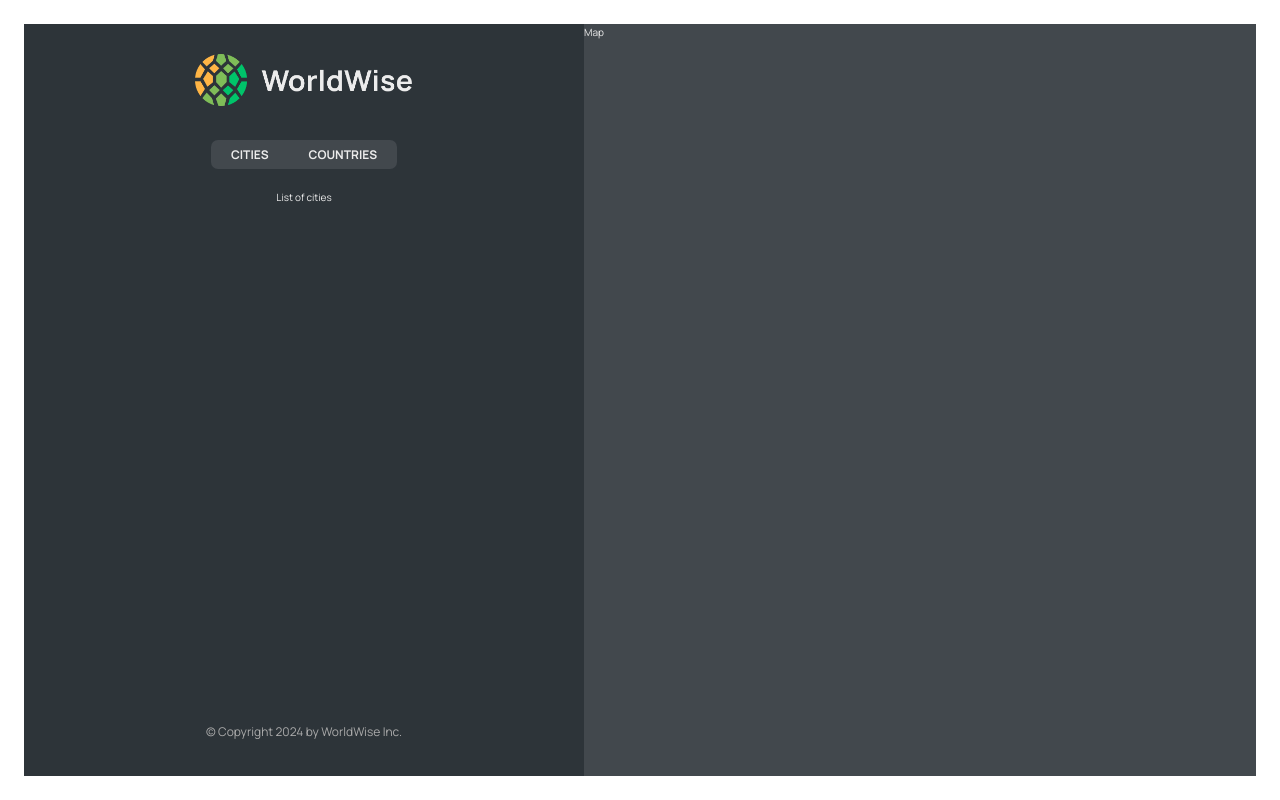
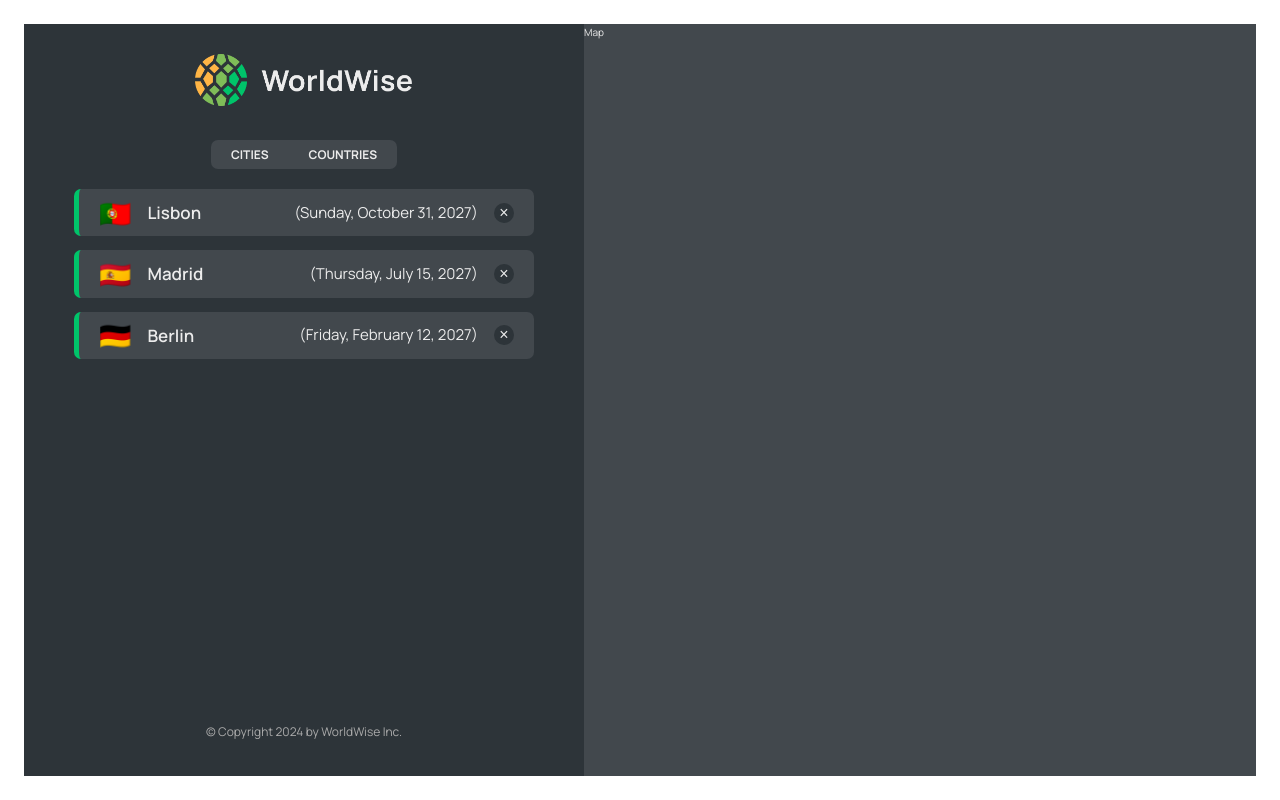
Before and after one commit to RamandeepChamba/worldwise, a React (Vite) app: page /app in a window 1280 px wide. Built offline with nearby package versions, Linux system fonts and the light colour scheme; data requests are answered from the project's data file.

Commit message:
Implemented the cities list

```diff
--- a/package.json
+++ b/package.json
@@ -7,9 +7,11 @@
     "dev": "vite",
     "build": "vite build",
     "lint": "eslint . --ext js,jsx --report-unused-disable-directives --max-warnings 0",
-    "preview": "vite preview"
+    "preview": "vite preview",
+    "server": "json-server --watch data/cities.json --port 8000"
   },
   "dependencies": {
+    "json-server": "^1.0.0-beta.2",
     "react": "^18.2.0",
     "react-dom": "^18.2.0",
     "react-router-dom": "^6.26.1"
--- a/src/App.jsx
+++ b/src/App.jsx
@@ -5,8 +5,31 @@ import Pricing from "./pages/Pricing";
 import PageNotFound from "./pages/PageNotFound";
 import AppLayout from "./pages/AppLayout";
 import Login from "./pages/Login";
+import CityList from "./components/CityList";
+import { useEffect, useState } from "react";
+
+const BASE_URL = "http://localhost:8000";
 
 function App() {
+  const [cities, setCities] = useState([]);
+  const [isLoading, setIsLoading] = useState(false);
+
+  useEffect(function () {
+    async function fetchCities() {
+      try {
+        setIsLoading(true);
+        const res = await fetch(`${BASE_URL}/cities`);
+        const data = await res.json();
+        setCities(data);
+      } catch {
+        alert("Failed to load cities");
+      } finally {
+        setIsLoading(false);
+      }
+    }
+    fetchCities();
+  }, []);
+
   return (
     <BrowserRouter>
       <Routes>
@@ -15,8 +38,14 @@ function App() {
         <Route path="pricing" element={<Pricing />} />
         <Route path="login" element={<Login />} />
         <Route path="app" element={<AppLayout />}>
-          <Route index element={<p>List of cities</p>} />
-          <Route path="cities" element={<p>List of cities</p>} />
+          <Route
+            index
+            element={<CityList cities={cities} isLoading={isLoading} />}
+          />
+          <Route
+            path="cities"
+            element={<CityList cities={cities} isLoading={isLoading} />}
+          />
           <Route path="countries" element={<p>List of countries</p>} />
           <Route path="form" element={<p>form</p>} />
         </Route>
--- /dev/null
+++ b/src/components/CityItem.jsx
@@ -0,0 +1,23 @@
+import styles from "./CityItem.module.css";
+
+const formatDate = (date) =>
+  new Intl.DateTimeFormat("en", {
+    day: "numeric",
+    month: "long",
+    year: "numeric",
+    weekday: "long",
+  }).format(new Date(date));
+
+function CityItem({ city }) {
+  const { cityName, emoji, date } = city;
+  return (
+    <li className={styles.cityItem}>
+      <span className={styles.emoji}>{emoji}</span>
+      <h3 className={styles.name}>{cityName}</h3>
+      <time className={styles.date}>({formatDate(date)})</time>
+      <button className={styles.deleteBtn}>&times;</button>
+    </li>
+  );
+}
+
+export default CityItem;
--- /dev/null
+++ b/src/components/CityList.jsx
@@ -0,0 +1,24 @@
+import Spinner from "./Spinner";
+import Message from "./Message";
+import CityItem from "./CityItem";
+
+import styles from "./CityList.module.css";
+
+function CityList({ cities, isLoading }) {
+  if (isLoading) return <Spinner />;
+
+  if (!cities.length)
+    return (
+      <Message message="Add your first city by clicking a city on the map" />
+    );
+
+  return (
+    <ul className={styles.cityList}>
+      {cities.map((city) => (
+        <CityItem city={city} key={city.id} />
+      ))}
+    </ul>
+  );
+}
+
+export default CityList;
```
Also changed, not shown: 1 other file (tests, documents, lock files or other folders).
